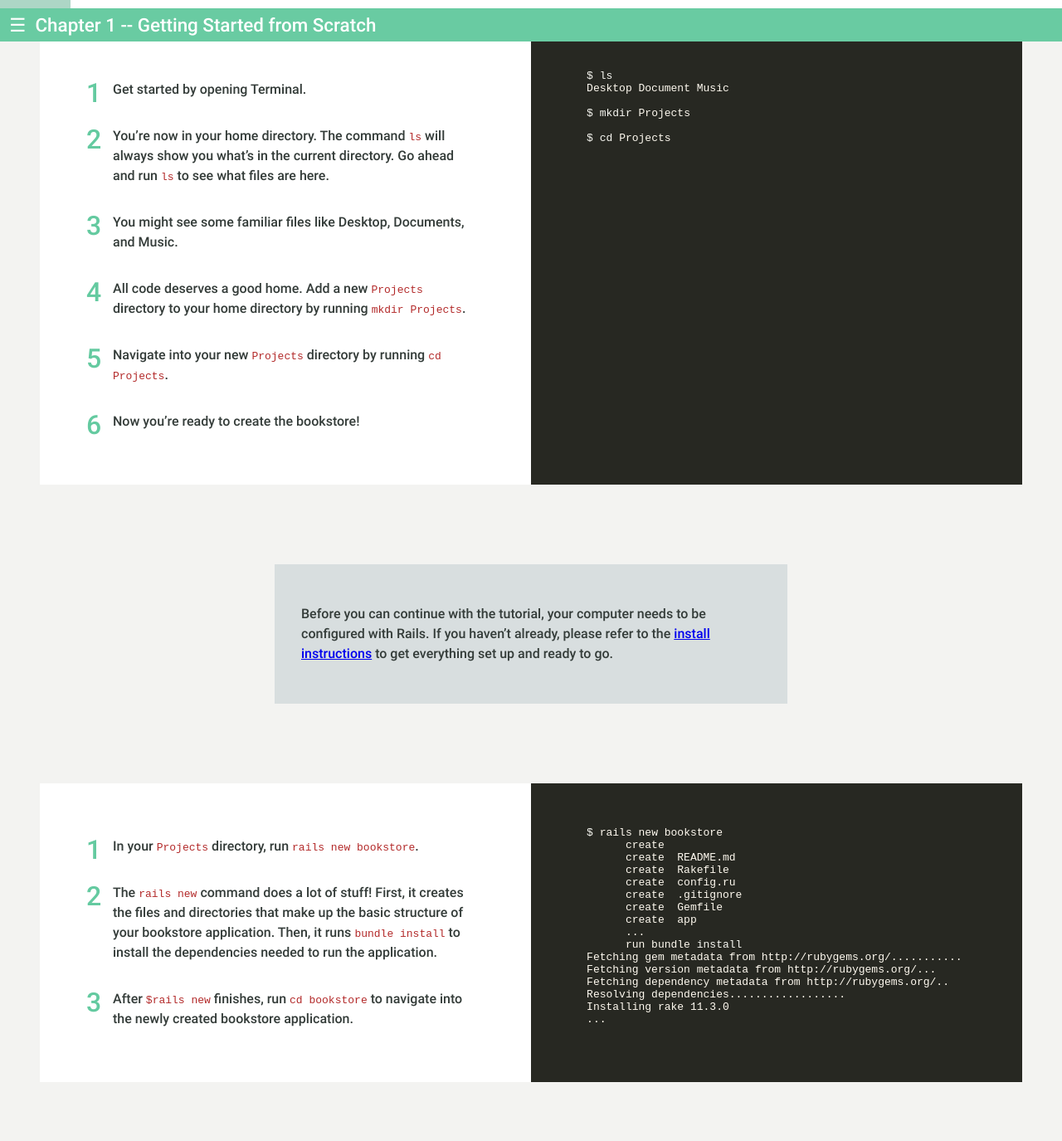
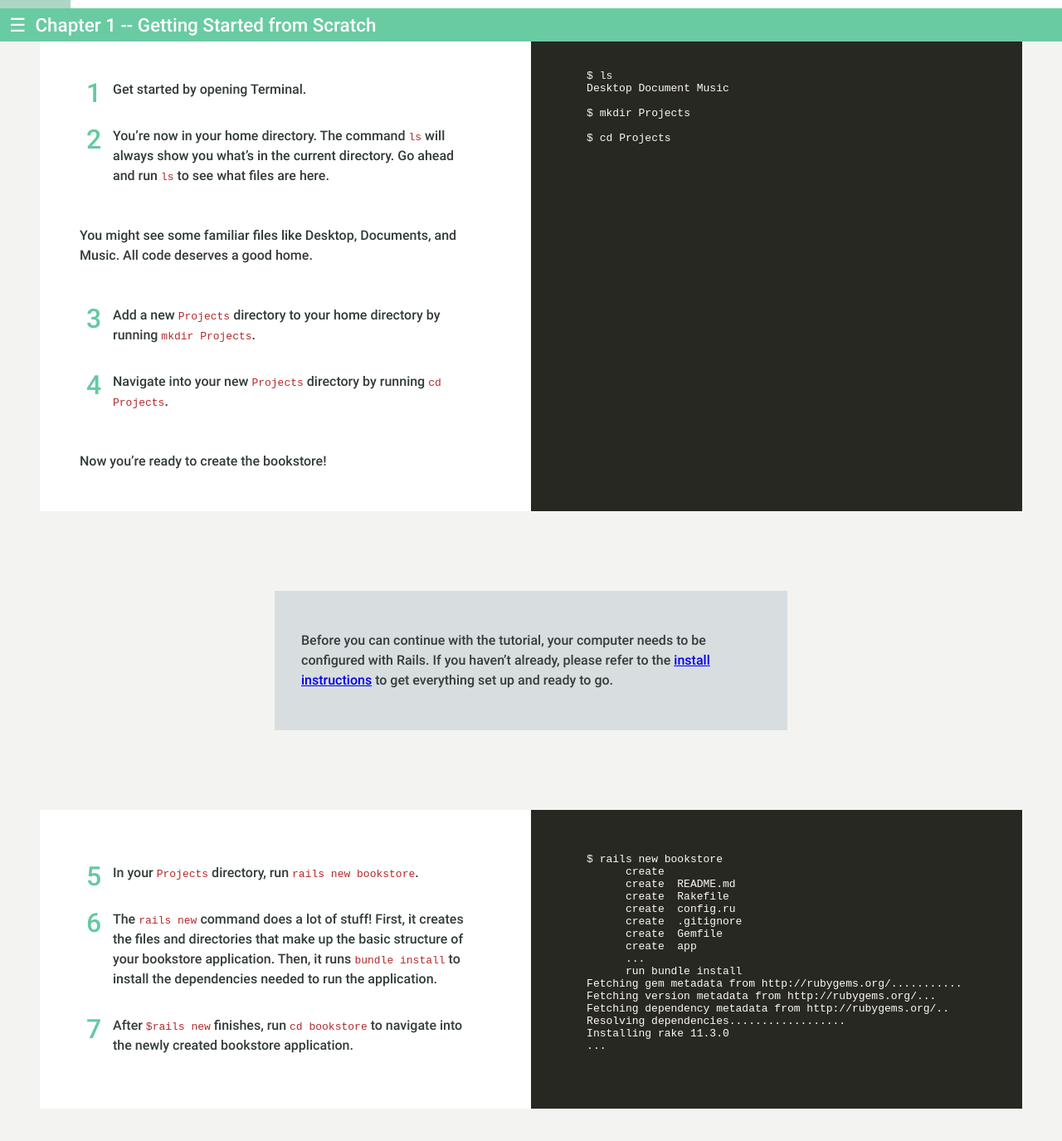
Before and after one commit to bmoreonrails/rails_tutorial, a Jekyll site: the page built from _chapters/chapter_01.md, in a window 1280 px wide and 1400 px high, scrolled down 714 px. Shown: the top 1375 px of the window at 83% size. Built offline with Jekyll 4.4.1, drawn with Linux system fonts in a browser that asks for light colours; some of the changed lines change nothing that is shown.

Commit message:
Reset numbering

```diff
--- a/_chapters/chapter_01.md
+++ b/_chapters/chapter_01.md
@@ -28,13 +28,13 @@ layout: rails_tutorial
 
   1.  You're now in your home directory. The command `ls` will always show you what's in the current directory. Go ahead and run `ls` to see what files are here.
 
-  1.  You might see some familiar files like Desktop, Documents, and Music.
+  You might see some familiar files like Desktop, Documents, and Music. All code deserves a good home.
 
-  1.  All code deserves a good home. Add a new `Projects` directory to your home directory by running `mkdir Projects`.
+  1.  Add a new `Projects` directory to your home directory by running `mkdir Projects`.
 
   1.  Navigate into your new `Projects` directory by running `cd Projects`.
 
-  1.  Now you're ready to create the bookstore!
+   Now you're ready to create the bookstore!
 {% endlist %}
 
 {% highlight shell %}
--- a/_scss/tutorial/list.scss
+++ b/_scss/tutorial/list.scss
@@ -1,4 +1,8 @@
 .steps {
+  p {
+    padding-left: 1em;
+    padding-right: 1em;
+  }
   .list {
     background-color: #FFF;
     img {
@@ -7,7 +11,6 @@
     ol {
       margin: 0;
       padding: 1em;
-      counter-reset: section;
       list-style-type: none;
     }
     li {
--- a/css/base.scss
+++ b/css/base.scss
@@ -23,6 +23,7 @@ $nav-bar-progress-height: 10px;
 }
 
 body {
+  counter-reset: section;
   overflow-x: hidden;
   font-weight: 400;
   font-family: 'Roboto', sans-serif;
```
